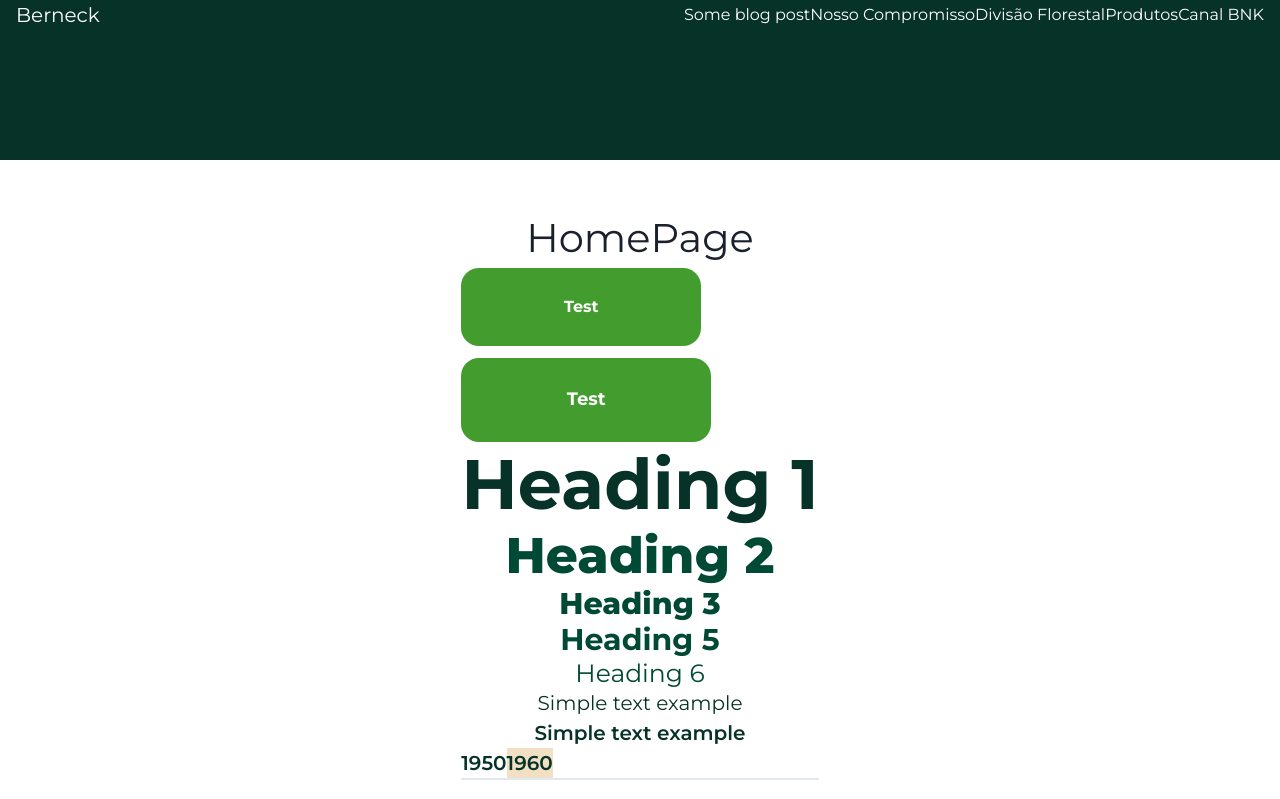
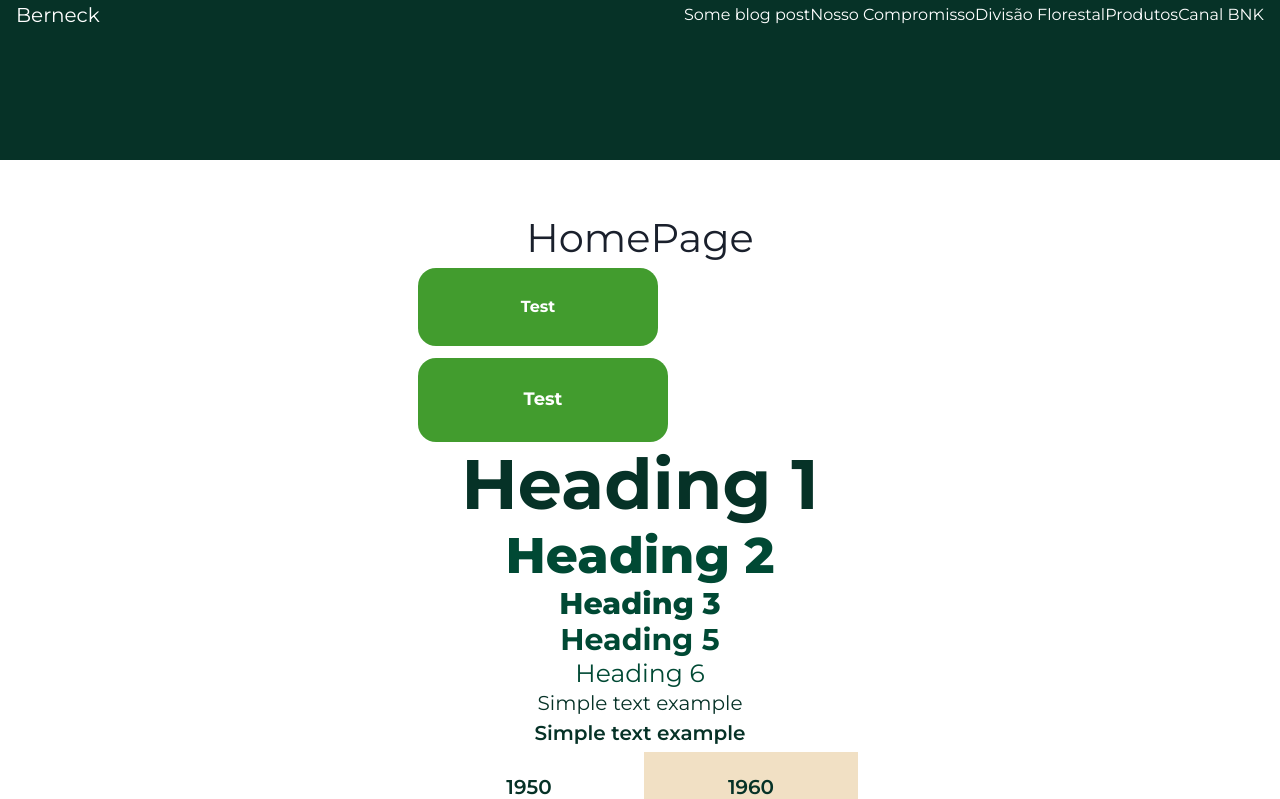
Before and after one commit to amorim-marcos/site-frontend, a Next.js app: page / in a window 1280 px wide. Shown: the top 799 px of the page. Built offline with nearby package versions, Linux system fonts and the light colour scheme.

Commit message:
add some style to trajectory carousel tab

```diff
--- a/src/components/TrajectoryCarousel/TrajectoryCarousel.tsx
+++ b/src/components/TrajectoryCarousel/TrajectoryCarousel.tsx
@@ -38,7 +38,7 @@ export const TrajectoryCarousel = ({ tabs }: Props) => {
   const tabNames = tabs.map((tab: TrajectoryTab) => tab.name)
 
   return (
-    <Tabs defaultIndex={0}>
+    <Tabs variant='unstyled' defaultIndex={0}>
       <TabList>
         {listTabNames(tabNames)}
       </TabList>
--- a/src/components/TrajectoryCarouselTab/TrajectoryCarouselTab.tsx
+++ b/src/components/TrajectoryCarouselTab/TrajectoryCarouselTab.tsx
@@ -11,7 +11,10 @@ export const TrajectoryCarouselTab = React.forwardRef((props, ref) => {
 
   return (
     <StyledTab
+      m={1}
       background={(isSelected) ? '#FFFFFF' : '#F1E0C4'}
+      width="214px"
+      height="69px"
       {...tabProps}
     >
       <Text variant="body-bold">{tabProps.children}</Text>
```
